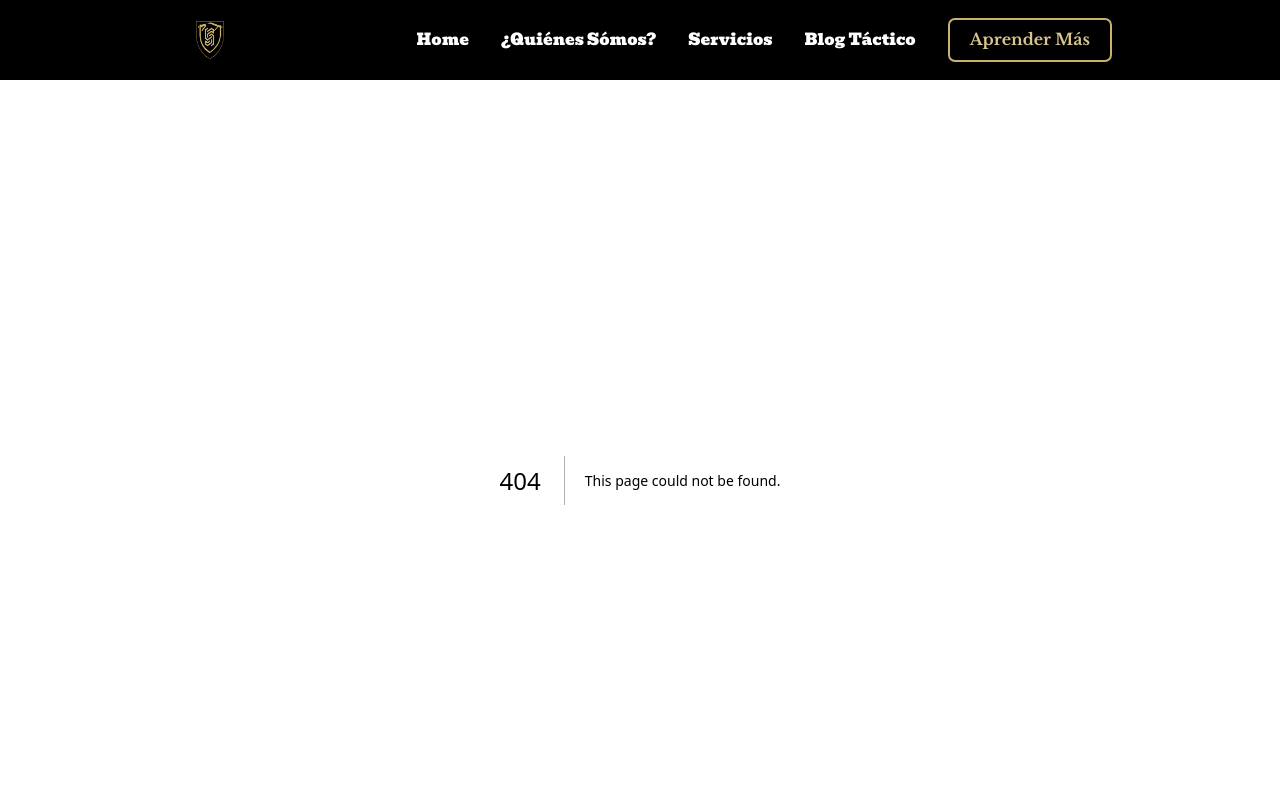
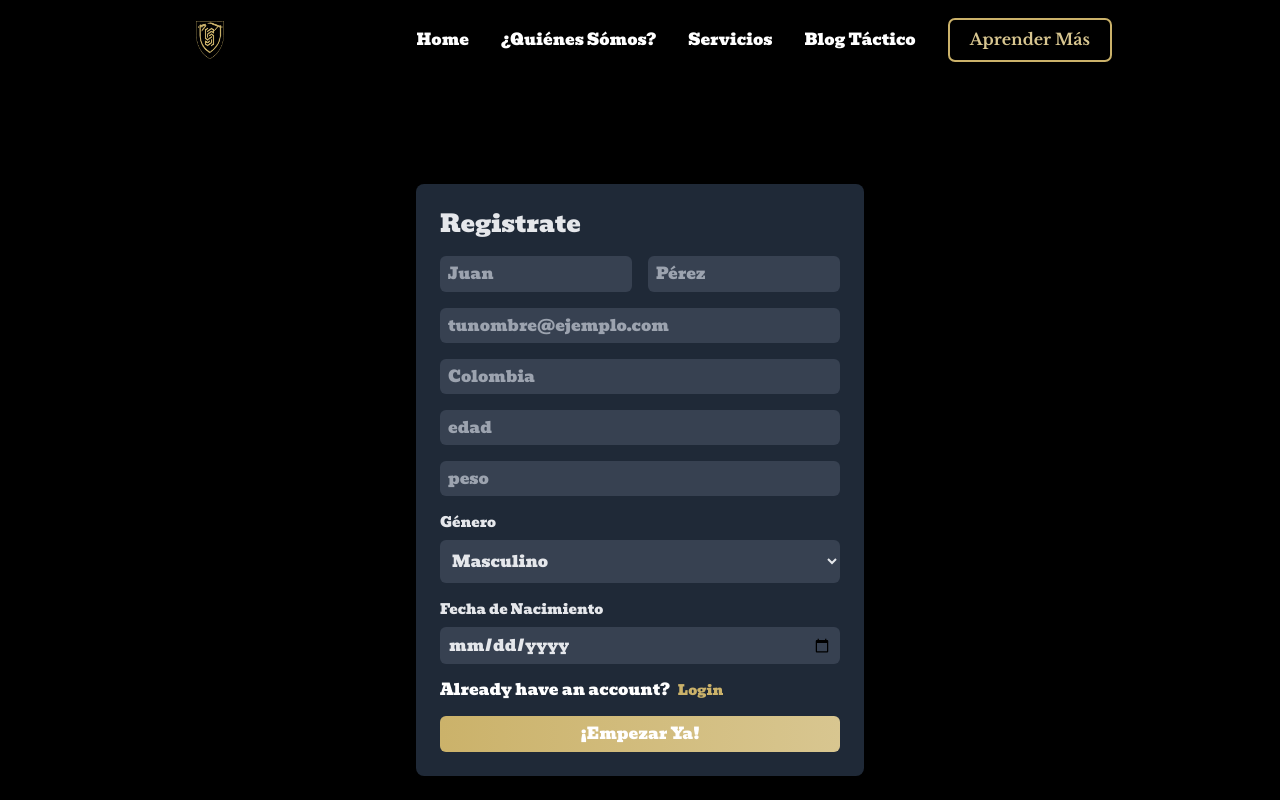
Before and after one commit to luifer991/stc, a Next.js app: page /register in a window 1280 px wide. Before the commit this address had no page. Shown: the top 800 px of the page. Built offline with nearby package versions, Linux system fonts and the light colour scheme; no server answers.

Commit message:
register page

```diff
--- a/src/app/Components/Card.tsx
+++ b/src/app/Components/Card.tsx
@@ -18,7 +18,7 @@ function Card({
                 <Image className={img} src={icon} alt={alt} width={80} height={80} />
                 <div className={div}>
                     <p className={p}>{body}</p>
-                    <Button classb='card-button' text='Aprender Más' />
+                    <Button classb='card-button' text='¡Empezar Ya!' />
                 </div>
             </section>
         </>
--- a/src/app/UI/CTA.tsx
+++ b/src/app/UI/CTA.tsx
@@ -4,15 +4,17 @@ import Button from "../Components/Button";
 function Cta() {
     return (
       <>
-          <section className='block bg-[url(/golpear.png)] bg-no-repeat bg-cover bg-[20%] w-full h-1/2 pb-[3rem] md:pb-12'>
-            <div className="pl-12 pb-20 max-w-[600px] text-[#ffffff99]">
+          <section className='block bg-[url(/golpear.png)] bg-no-repeat bg-cover bg-[20%] w-full h-1/2 pb-[3rem]' >
+            <article className="max-w-[960px] m-auto">
+              <div className="pb-20 max-w-[600px] text-[#ffffff99]">
                 <h2 className="justify-centertext-start text-[50px] pb-7 pt-12 text-[#cbb26acc]">Descubre STC</h2>
                 <p className="font-['Libre_Baskerville'] max-w-[400px]">Promover la Seguridad y Crear Comunidades más Seguras</p>
-            </div>
-              <div className="pl-10 pt-0 mt-0">
-                  <Button classb="l-btn" text="Aprender Más" />
-                  <Button classb="s-btn" text="Suscribete" />
               </div>
+              <div className="pt-0 mt-0">
+                  <Button classb="s-btn" text="¡Empezar Ya!" />
+              </div>
+            </article>
+
           </section>
       </>
     )
--- a/src/app/UI/Hero.tsx
+++ b/src/app/UI/Hero.tsx
@@ -17,8 +17,7 @@ function Hero() {
             </p>
           </Title>
           <div className="pl-8 pt-0 mt-0 w-[700px]">
-            <Button classb="l-btn" text="Aprender Más" />
-            <Button classb="s-btn" text="Suscribete" />
+            <Button classb="l-btn" text="¡Empezar Ya!" />
           </div>
         </article>
       </div>
--- a/src/app/UI/NewsLetter.tsx
+++ b/src/app/UI/NewsLetter.tsx
@@ -1,26 +1,11 @@
-import { supabase } from '@/lib/supabase'
 import { libreBaskerville } from '../Components/fonts'
+import { addEmail } from '@/lib/actions'
 
 
 function NewsLetter() {
-
-    const addEmail = async (formData: FormData) => {
-        "use server"
-        const email = formData.get('email')
-        const { data, error } = await supabase.from('newsletter').insert([{ email: email }])
-
-        if (data) {
-            console.log(data)
-        }
-        if (error) {
-            console.log(error)
-        }
-    }
-
-
     return (
         <>
-            <section className='block justify-center items-center text-start bg-[url(/jiuJitsu.png)] bg-no-repeat bg-center bg-cover scale-90 mx-12 my-0 h-full w-full p-12 md:bg-inherit' >
+            <section className='lg:block lg:justify-center items-center text-start bg-[url(/jiuJitsu.png)] bg-no-repeat bg-center bg-cover h-full w-full px-12 py-12' >
                 <div className='max-w-[600px]' >
                     <h2 className='pb-8 justify-center text-start text-5xl text-[#cbb26acc] md:pb-[30px]' >
                         Manténgase al día con el Newsletter de STC
--- a/src/app/api/users/route.ts
+++ /dev/null
@@ -1,22 +0,0 @@
-import { text } from "stream/consumers";
-
-const GET = () => {
-    return Response.json({ id: 1, email: 'luifer991@gmail.com' });
-}
-
-export { GET };
-
-export async function POST() {
-    const res = await fetch('https://tzlkeuutysjbehhqgowj.supabase.co', {
-        method: 'POST',
-        headers: {
-            'Content-Type': 'application/json',
-            'API-Key': process.env.NEXT_PUBLIC_SUPABASE_ANON_KEY!,
-        },
-        body: JSON.stringify({ email: text }),
-    })
-
-    const data = await res.json()
-
-    return Response.json(data)
-}
--- /dev/null
+++ b/src/app/register/page.tsx
@@ -0,0 +1,83 @@
+import { registerForm } from '@/lib/actions'
+import React from 'react'
+
+export default function page() {
+    return (
+        <div className="flex flex-col items-center justify-center h-screen dark">
+            <div className="w-full max-w-md bg-gray-800 rounded-lg shadow-md p-6">
+                <h2 className="text-2xl font-bold text-gray-200 mb-4">Registrate</h2>
+                <form action={registerForm} className="flex flex-col">
+                    <div className="flex space-x-4 mb-4">
+                        <input
+                            placeholder="Juan"
+                            className="bg-gray-700 text-gray-200 border-0 rounded-md p-2 w-1/2 focus:bg-gray-600 focus:outline-none focus:ring-1 focus:ring-golden transition ease-in-out duration-150"
+                            type="text"
+                            name='name'
+                        />
+                        <input
+                            placeholder="Pérez"
+                            className="bg-gray-700 text-gray-200 border-0 rounded-md p-2 w-1/2 focus:bg-gray-600 focus:outline-none focus:ring-1 focus:ring-golden transition ease-in-out duration-150"
+                            type="text"
+                            name='lastname'
+                        />
+                    </div>
+                    <input
+                        placeholder="tunombre@ejemplo.com"
+                        className="bg-gray-700 text-gray-200 border-0 rounded-md p-2 mb-4 focus:bg-gray-600 focus:outline-none focus:ring-1 focus:ring-golden transition ease-in-out duration-150"
+                        type="email"
+                        name='email'
+                    />
+                    <input
+                        placeholder="Colombia"
+                        className="bg-gray-700 text-gray-200 border-0 rounded-md p-2 mb-4 focus:bg-gray-600 focus:outline-none focus:ring-1 focus:ring-golden transition ease-in-out duration-150"
+                        type="text"
+                        name='country'
+                    />
+                    <input
+                        placeholder="edad"
+                        className="bg-gray-700 text-gray-200 border-0 rounded-md p-2 mb-4 focus:bg-gray-600 focus:outline-none focus:ring-1 focus:ring-golden transition ease-in-out duration-150"
+                        type="number"
+                        name='age'
+                    />
+                    <input
+                        placeholder="peso"
+                        className="bg-gray-700 text-gray-200 border-0 rounded-md p-2 mb-4 focus:bg-gray-600 focus:outline-none focus:ring-1 focus:ring-golden transition ease-in-out duration-150"
+                        type="number"
+                        name='weight'
+                    />
+                    <label className="text-sm mb-2 text-gray-200 cursor-pointer" htmlFor="gender">
+                        Género
+                    </label>
+                    <select
+                        className="bg-gray-700 text-gray-200 border-0 rounded-md p-2 mb-4 focus:bg-gray-600 focus:outline-none focus:ring-1 focus:ring-golden transition ease-in-out duration-150"
+                        id="gender"
+                        name='gender'
+                    >
+                        <option value="masculino">Masculino</option>
+                        <option value="femenino">Femenino</option>
+                        <option value="otro">Otro</option>
+                    </select>
+                    <label className="text-sm mb-2 text-gray-200 cursor-pointer" htmlFor="age">
+                        Fecha de Nacimiento
+                    </label>
+                    <input
+                        className="bg-gray-700 text-gray-200 border-0 rounded-md p-2"
+                        id="age"
+                        type="date"
+                    />
+                    <p className="text-white mt-4">
+                        Already have an account?
+                        <a className="ml-2 text-sm text-golden -200 hover:underline mt-4" href="#"
+                        >Login</a>
+                    </p>
+                    <button
+                        className="bg-gradient-to-r from-golden to-clear-gold text-white font-bold py-2 px-4 rounded-md mt-4 hover:scale-95 hover:to-clear-gold transition ease-in-out duration-150"
+                        type="submit"
+                    >
+                        ¡Empezar Ya!
+                    </button>
+                </form>
+            </div>
+        </div>
+    )
+}
--- a/src/app/stc-web/page.tsx
+++ /dev/null
@@ -1,10 +0,0 @@
-import { createClient } from '@/utils/supabase/server';
-import { cookies } from 'next/headers'
-
-export default async function Page() {
-    const cookieStore = cookies()
-    const supabase = createClient(cookieStore)
-    const { data: newsletter } = await supabase.from("newsletter").select();
-
-    return <pre>{JSON.stringify(newsletter, null, 2)}</pre>
-}
--- /dev/null
+++ b/src/lib/actions.ts
@@ -0,0 +1,35 @@
+import { supabase } from "./supabase"
+
+export async function addEmail(formData: FormData) {
+    "use server"
+    const email = formData.get('email')
+    const { data, error } = await supabase.from('newsletter').insert([{ email: email }])
+
+    if (data) {
+        console.log(data)
+    }
+    if (error) {
+        console.log(error)
+    }
+}
+
+export async function registerForm(formData: FormData) {
+    "use server"
+    const name = formData.get('name')
+    const lastName = formData.get('lastName')
+    const email = formData.get('email')
+    const country = formData.get('country')
+    const age = formData.get('age')
+    const weight = formData.get('weight')
+    const gender = formData.get('gender')
+    const date = formData.get('date')
+
+    const { data, error } = await supabase.from('registro').insert([{ name: name, lastName: lastName, email: email, country: country, age: age, weight: weight, gender: gender, date: date }])
+
+    if (data) {
+        return data
+    }
+    if (error) {
+        console.log(error)
+    }
+}
```
Also changed, not shown: src/app/register/ins.module.css (added).
